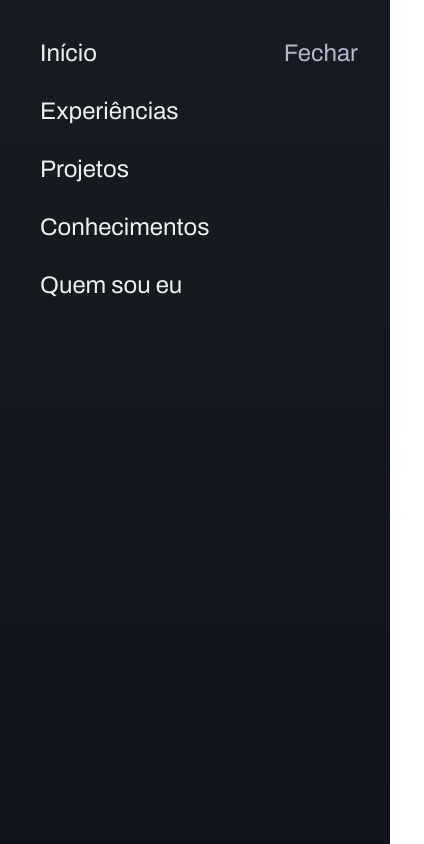
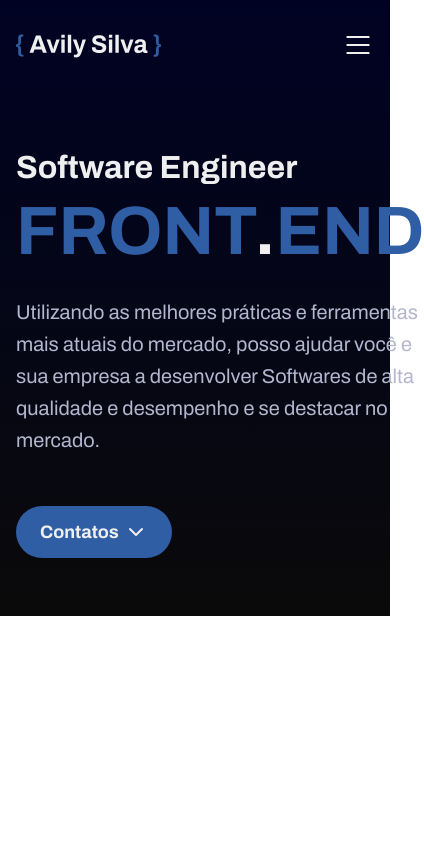
Before and after one commit to AvilyRs/avilysilva, a website: page index.html in a window 390 px wide. Shown: the whole page, 424 px wide, since content can reach past the window. Drawn offline with Linux system fonts and the light colour scheme.

Commit message:
:feat: hero

```diff
--- /dev/null
+++ b/assets/scripts/menu.js
@@ -0,0 +1,37 @@
+document.addEventListener('DOMContentLoaded', function() {
+  const tabletScreenQuery = 992;
+
+  let isMenuEnabled = false;
+
+  const mainMenu = document.querySelectorAll('[role=menu')[0];
+  const togglerButton = document.querySelectorAll('[role=menu-toggler]')[0];
+  const closerButton = document.querySelectorAll('[role=menu-closer]')[0];
+
+  const tabletScreenSize = window.matchMedia(`(max-width: ${tabletScreenQuery}px)`);
+
+  tabletScreenSize.addEventListener('change', function() {
+    if (tabletScreenSize.matches && isMenuEnabled) {
+      mainMenu.style.display = 'inline-block';
+      closerButton.style.display = 'inline-block';
+    } else {
+      closerButton.style.display = 'none';
+    }
+  })
+
+  function onTogglerMenu() {
+    if (tabletScreenSize.matches) {
+      if (isMenuEnabled) {
+        mainMenu.style.display = 'none';
+        closerButton.style.display = 'none';
+        isMenuEnabled = false;
+      } else {
+        mainMenu.style.display = 'inline-block';
+        closerButton.style.display = 'inline-block';
+        isMenuEnabled = true;
+      }
+    }
+  }
+
+  togglerButton.addEventListener('click', onTogglerMenu);
+  closerButton.addEventListener('click', onTogglerMenu);
+});
--- a/assets/styles/sass/_global.scss
+++ b/assets/styles/sass/_global.scss
@@ -31,4 +31,8 @@ body {
   background-image: $body-gradient;
   background-repeat: no-repeat;
   background-size: 100%;
+
+  @include tabletScreen {
+    font-size: 87.5%;
+  }
 }
--- a/assets/styles/sass/_variables.scss
+++ b/assets/styles/sass/_variables.scss
@@ -15,6 +15,15 @@ $body-gradient: linear-gradient(to bottom, #000223, #0A0A0A);
 
   &:hover {
     color: $cyan-500;
+  }
+}
+
+@mixin buttonHover() {
+  transition: box-shadow 0.3s, background-color 0.3s;
+
+  &:hover {
+    box-shadow: 0 10px 25px -7px #4374BC;
+    background: $cyan-400;
   }
 }
 
--- /dev/null
+++ b/assets/styles/sass/components/_hero.scss
@@ -0,0 +1,79 @@
+.heroContainer {
+  display: flex;
+  justify-content: space-between;
+  align-items: flex-start;
+  gap: 10.3125rem;
+
+  width: min(100%, calc(1072px + 1rem));
+  margin: 3.625rem auto 3.625rem;
+
+  & .contentContainer {
+    & h1 {
+      font-size: 2.625rem;
+      font-weight: 700;
+      color: $gray-50;
+    }
+
+    & h2 {
+      margin-top: 0.562rem;
+
+      font-size: 4.875rem;
+      font-weight: 700;
+      color: $cyan-500;
+      text-transform: uppercase;
+
+      & span {
+        color: $gray-50;
+      }
+    }
+
+    p {
+      margin-top: 1.75rem;
+      margin-bottom: 3.125rem;
+
+      font-size: 1.25rem;
+      color: $cadet-600;
+      line-height: 160%;
+    }
+
+    button[role="scroll-contacts"] {
+      display: flex;
+      align-items: center;
+      gap: 0.3rem;
+
+      border: none;
+
+      font-size: 1.125rem;
+      font-weight: 700;
+      color: $gray-50;
+      border-radius: 30px;
+      padding: 0.875rem 1.5rem;
+
+      background: $cyan-500;
+
+      @include buttonHover;
+    }
+  }
+
+  .sideContainer {
+    & img {}
+  }
+
+  @include tabletScreen {
+    padding: 0 1rem;
+
+    & .contentContainer {
+      & h1 {
+        font-size: 2rem;
+      }
+
+      & h2 {
+        font-size: 4.275rem;
+      }
+    }
+
+    & .sideContainer {
+      display: none;
+    }
+  }
+}
--- a/assets/styles/sass/components/_navbar.scss
+++ b/assets/styles/sass/components/_navbar.scss
@@ -6,10 +6,9 @@
   height: 5.75rem;
   width: min(100%, calc(1072px + 1rem));
   margin: 0 auto;
-  padding: 0 1rem;
   background: transparent;
 
-  button[role="closer"] {
+  & button[role="menu-closer"] {
     display: none;
 
     position: absolute;
@@ -21,20 +20,35 @@
 
     padding: 1rem;
     border: none;
+
+    z-index: 6;
+
     background: transparent;
 
     @include linkHover;
+  }
 
-    @include tabletScreen {
-      display: inline-block;
+  & button[role="menu-toggler"] {
+    display: none;
+    border: none;
+
+    z-index: 4;
+
+    background: transparent;
+
+    transition: all 0.3s ease;
+
+    &:hover {
+      opacity: 0.5;
+      transform: translateX(100px);
     }
   }
 
-  img {
+  & img {
     width: min(100%, 9.0625rem);
   }
 
-  ul {
+  & ul {
     list-style: none;
 
     li {
@@ -52,15 +66,31 @@
     li + li {
       margin-left: 1.875rem;
     }
+  }
 
-    @include tabletScreen {
-      position: absolute;
+  @include tabletScreen {
+    padding: 0 1rem;
+
+    & button[role="menu-closer"] {
+      display: none;
+    }
+
+    & button[role="menu-toggler"] {
+      display: inline-block;
+    }
+
+    & ul {
+      display: none;
+
+      position: fixed;
       top: 0;
       left: 0;
 
       height: 100%;
       width: 100%;
       padding: 1.5rem 0;
+
+      z-index: 5;
 
       background: $card-gradient;
 
--- a/assets/styles/sass/index.scss
+++ b/assets/styles/sass/index.scss
@@ -1,4 +1,4 @@
 @import "./variables";
 @import "./global";
 
-@import "./components/navbar";
+@import "./components/navbar", "./components/hero";
--- a/index.html
+++ b/index.html
@@ -19,7 +19,7 @@
   <header>
     <nav class="navbarContainer">
       <img src="/assets/images/logo.svg" alt="Avily Silva">
-      <ul>
+      <ul role="menu">
         <li><a href="#">Início</a></li>
         <li><a href="#">Experiências</a></li>
         <li><a href="#">Projetos</a></li>
@@ -27,8 +27,30 @@
         <li><a href="#">Quem sou eu</a></li>
       </ul>
 
-      <button role="closer">Fechar</button>
+      <button role="menu-toggler">
+        <img src="/assets/images/icons/bars.svg" alt="Menu">
+      </button>
+      <button role="menu-closer">Fechar</button>
     </nav>
+
+    <section class="heroContainer">
+      <div class="contentContainer">
+        <h1>Software Engineer</h1>
+        <h2>Front<span>.</span>end</h2>
+
+        <p>Utilizando as melhores práticas e ferramentas mais atuais do mercado, posso ajudar você e sua empresa a desenvolver Softwares de alta qualidade e desempenho e se destacar no mercado.</p>
+
+        <button role="scroll-contacts">
+          Contatos
+          <img src="/assets/images/icons/chevron-right.svg" alt="Seta para baixo">
+        </button>
+      </div>
+      <div class="sideContainer">
+        <img src="/assets/images/hero.png" alt="Developer">
+      </div>
+    </section>
   </header>
+
+  <script src="/assets/scripts/menu.js"></script>
 </body>
 </html>
```
Also changed, not shown: assets/images/hero.png (added), assets/images/icons/bars.svg (added), assets/images/icons/chevron-right.svg (added), assets/styles/css/index.css, 1 other file.
